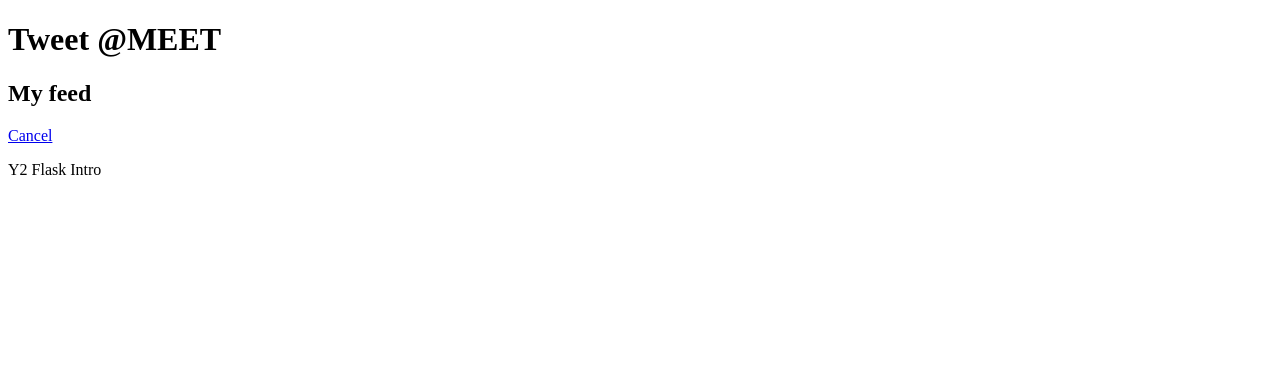
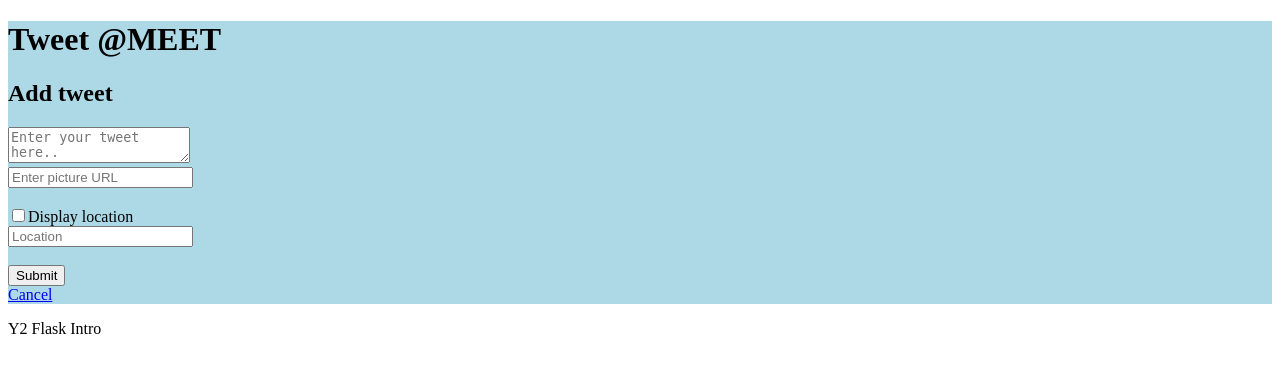
Before and after one commit to georger18-meet/y2s17-d4-meet_tweets, a Python web app: template templates/add_tweet.html in a window 1280 px wide. Shown: the top 373 px of the page. Run offline with Jinja, Linux system fonts and the light colour scheme; the template is opened without the code that fills it, so the values that code supplies are empty.

Commit message:
push app with lab 1 to 3

```diff
--- a/static/style.css
+++ b/static/style.css
@@ -1,3 +1,3 @@
-.upper-title {
-  color:blue;
+#container {
+  background-color:lightblue;
 }
--- a/templates/add_tweet.html
+++ b/templates/add_tweet.html
@@ -1,24 +1,30 @@
 <!DOCTYPE html>
 <html>
+  <head>
+      <title>Add Tweet</title>
+      <link rel=stylesheet type=text/css href="{{ url_for('static', filename='style.css') }}">
+  </head>
   <body>
 
-    <div class="container">
-      <div class="page-header">
+    <div id="container">
+      <div id="page-header">
         <h1>Tweet @MEET</h1>
-        <h2>My feed</h2>
+        <h2>Add tweet</h2>
       </div>
 
       <form action="BROKEN-LINK-FIX-ME" method="post">
-      <!-- MISSING FORM HERE -->
+        <textarea name="text" placeholder="Enter your tweet here.."></textarea><br>
+        <input type="text" name="picture_url" placeholder="Enter picture URL"><br><br>
+        <input type="checkbox" name="show_location" value="true">Display location<br>
+        <input type="text" name="location" placeholder="Location"><br><br>
+        <input type="submit">
       </form>
 
       <a href="BROKEN-LINK-FIX-ME" class="btn btn-info" role="button">Cancel</a>
     </div>
 
     <footer class="footer">
-      <div class="container">
-        <p class="text-muted text-footer-custom">Y2 Flask Intro</p>
-      </div>
+      <p class="text-muted text-footer-custom">Y2 Flask Intro</p>
     </footer>
 
   </body>
```
Also changed, not shown: app.py (+17 -1 lines), templates/delete_tweet.html (+8 -6 lines), templates/edit_tweet.html (+13 -7 lines), templates/my_feed.html (+12 -7 lines).
